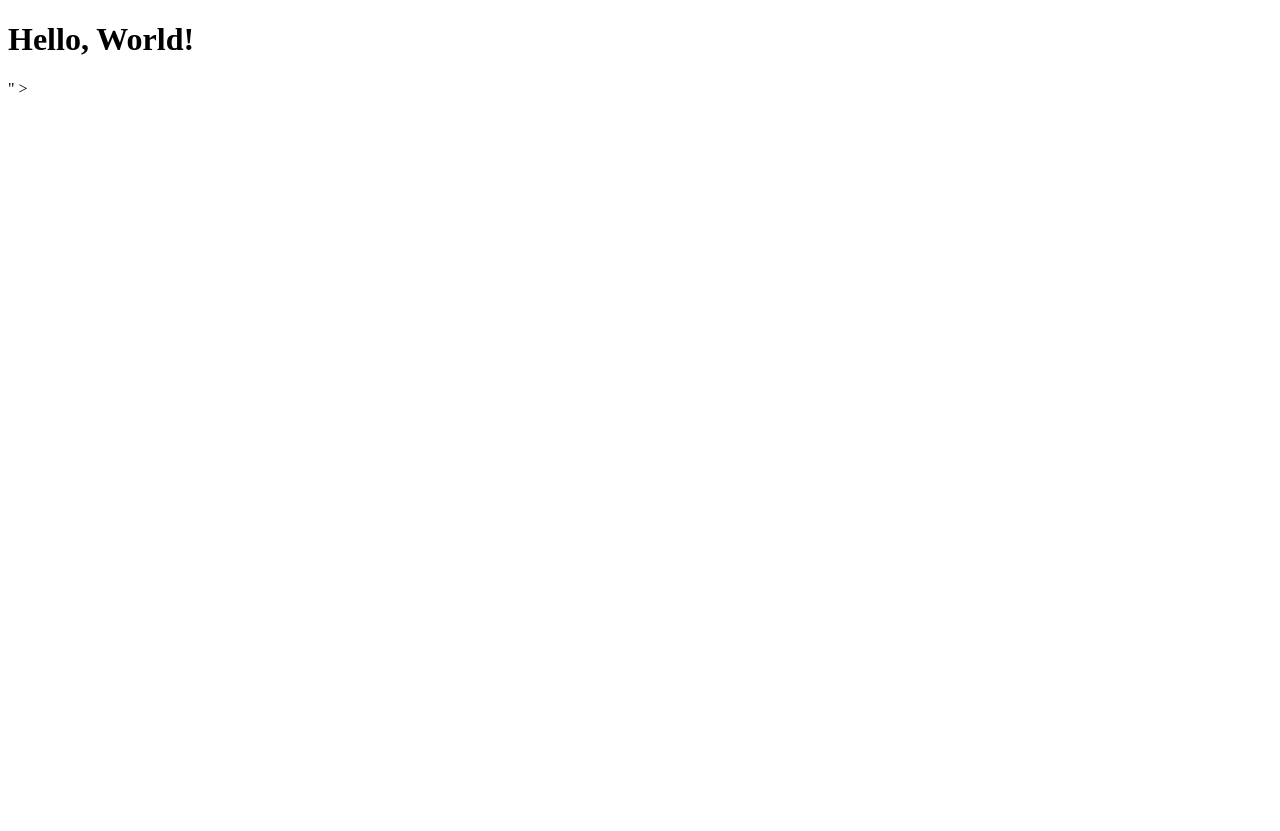
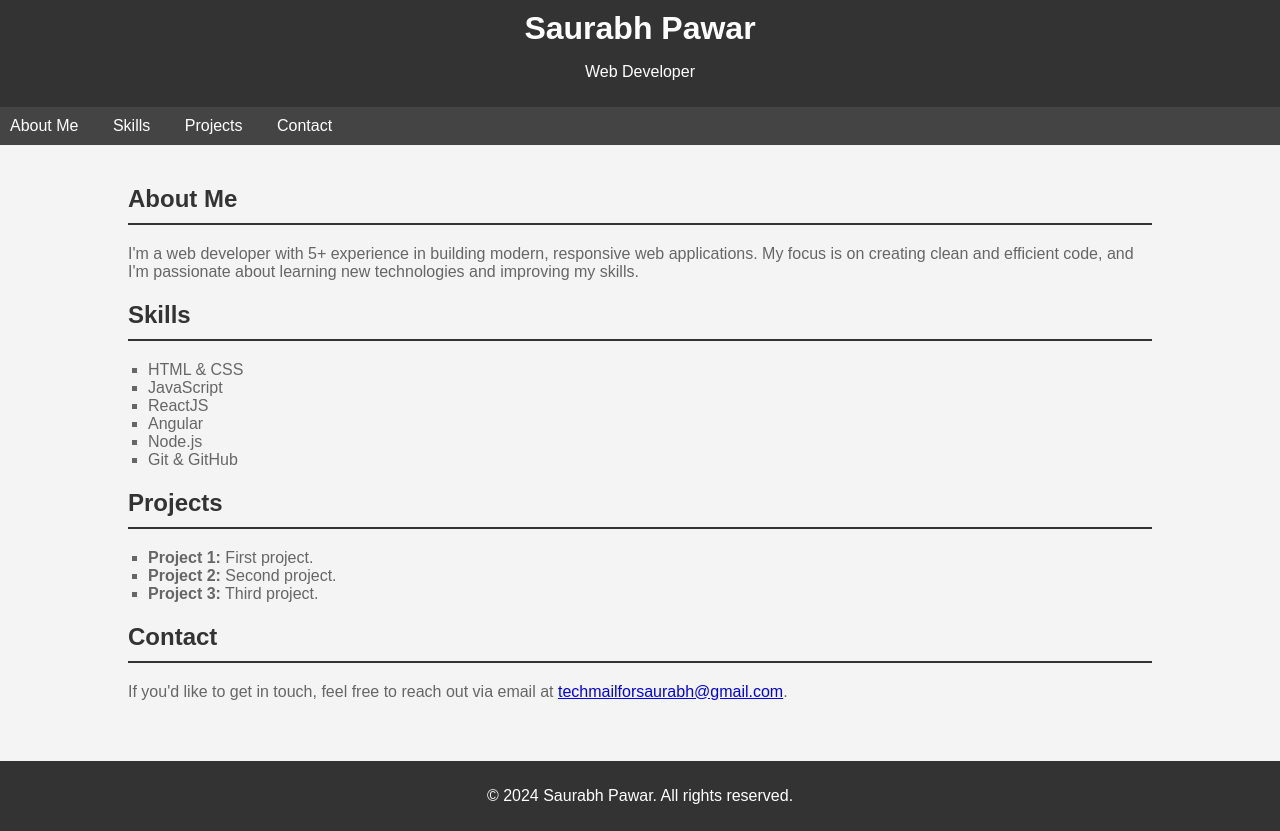
Before and after one commit to techsaurabh04/newdevrepo, a plain HTML site: page index.html in a window 1280 px wide. Before the commit the page ends 800 px from the top, so only its background shows below. Drawn offline with Linux system fonts and the light colour scheme.

Commit message:
Changes are made to commit the code on branch.

```diff
--- a/index.html
+++ b/index.html
@@ -1 +1,129 @@
-<!DOCTYPE html><html><head><title>My Page</title></head><body><h1>Hello, World!</h1></body></html>" >
+<!DOCTYPE html>
+<html lang="en">
+<head>
+    <meta charset="UTF-8">
+    <meta name="viewport" content="width=device-width, initial-scale=1.0">
+    <title>Saurabh Pawar - Web Developer</title>
+    <style>
+        body {
+            font-family: Arial, sans-serif;
+            margin: 0;
+            padding: 0;
+            background-color: #f4f4f4;
+        }
+        header {
+            background-color: #333;
+            color: white;
+            padding: 10px 0;
+            text-align: center;
+        }
+        header h1 {
+            margin: 0;
+        }
+        nav {
+            background-color: #444;
+            overflow: hidden;
+        }
+        nav ul {
+            list-style-type: none;
+            padding: 0;
+            margin: 0;
+        }
+        nav ul li {
+            display: inline;
+            margin-right: 10px;
+        }
+        nav ul li a {
+            color: white;
+            text-decoration: none;
+            padding: 10px;
+            display: inline-block;
+        }
+        nav ul li a:hover {
+            background-color: #555;
+        }
+        .container {
+            width: 80%;
+            margin: auto;
+            overflow: hidden;
+            padding: 20px 0;
+        }
+        .section {
+            margin: 20px 0;
+        }
+        .section h2 {
+            border-bottom: 2px solid #333;
+            padding-bottom: 10px;
+            color: #333;
+        }
+        .section p, .section ul {
+            color: #666;
+        }
+        .skills ul, .projects ul {
+            list-style-type: square;
+            padding-left: 20px;
+        }
+        footer {
+            background-color: #333;
+            color: white;
+            text-align: center;
+            padding: 10px 0;
+            margin-top: 20px;
+        }
+    </style>
+</head>
+<body>
+
+<header>
+    <h1>Saurabh Pawar</h1>
+    <p>Web Developer</p>
+</header>
+
+<nav>
+    <ul>
+        <li><a href="#about">About Me</a></li>
+        <li><a href="#skills">Skills</a></li>
+        <li><a href="#projects">Projects</a></li>
+        <li><a href="#contact">Contact</a></li>
+    </ul>
+</nav>
+
+<div class="container">
+    <section id="about" class="section">
+        <h2>About Me</h2>
+        <p>I'm a web developer with 5+ experience in building modern, responsive web applications. My focus is on creating clean and efficient code, and I'm passionate about learning new technologies and improving my skills.</p>
+    </section>
+
+    <section id="skills" class="section skills">
+        <h2>Skills</h2>
+        <ul>
+            <li>HTML & CSS</li>
+            <li>JavaScript</li>
+            <li>ReactJS</li>
+	    <li>Angular</li>
+            <li>Node.js</li>
+            <li>Git & GitHub</li>
+        </ul>
+    </section>
+
+    <section id="projects" class="section projects">
+        <h2>Projects</h2>
+        <ul>
+            <li><strong>Project 1:</strong> First project.</li>
+            <li><strong>Project 2:</strong> Second project.</li>
+            <li><strong>Project 3:</strong> Third project.</li>
+        </ul>
+    </section>
+
+    <section id="contact" class="section">
+        <h2>Contact</h2>
+        <p>If you'd like to get in touch, feel free to reach out via email at <a href="mailto:techmailforsaurabh@gmail.com">techmailforsaurabh@gmail.com</a>.</p>
+    </section>
+</div>
+
+<footer>
+    <p>&copy; 2024 Saurabh Pawar. All rights reserved.</p>
+</footer>
+
+</body>
+</html>
```
